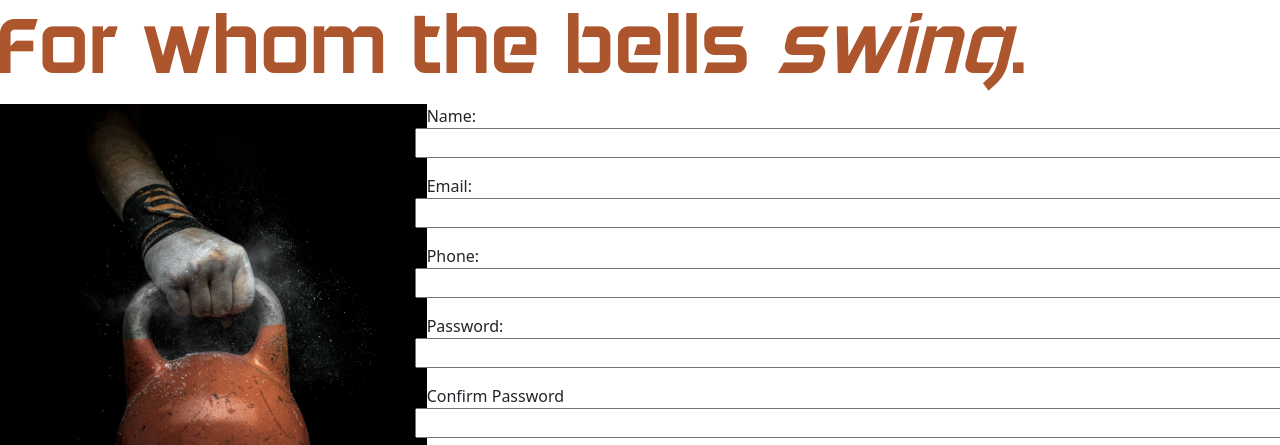
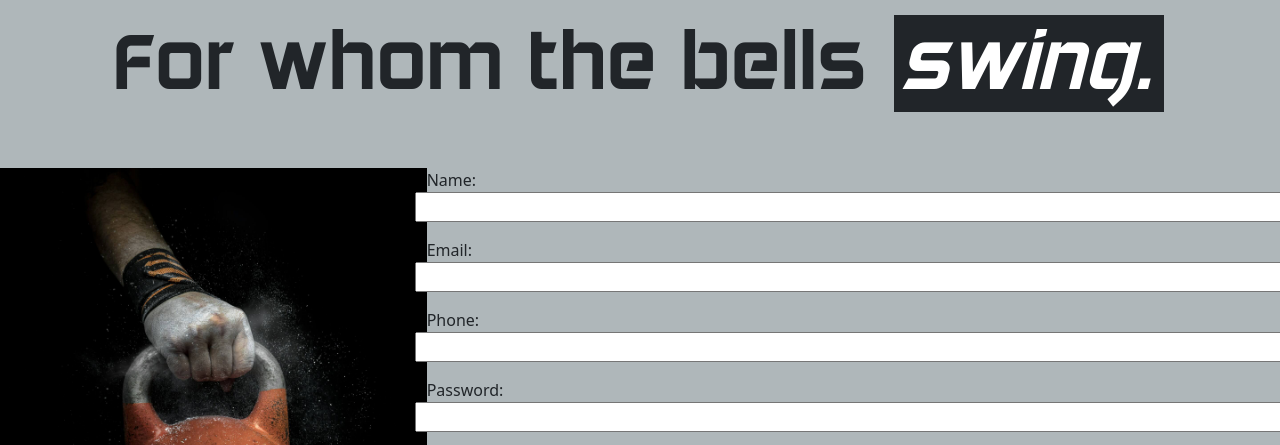
Before and after one commit to mihaly-ale/odinProject-registrationForm, a website: page index.html in a window 1280 px wide. Shown: the top 445 px of the page. Drawn offline with Linux system fonts and the light colour scheme.

Commit message:
Add styles to header and body

```diff
--- a/index.html
+++ b/index.html
@@ -24,10 +24,10 @@
 		<link rel="manifest" href="assets/favicons/site.webmanifest" />
 		<link rel="stylesheet" href="styles/css/main.css" />
 	</head>
-	<body>
-		<header>
-			<h1 class="display-1 text-secondary">
-				For whom the bells <em>swing</em>.
+	<body class="bg-light">
+		<header class="mt-2 mt-md-3 mb-4 mb-md-5">
+			<h1 class="display-1 text-dark text-center px-4">
+				For whom the bells <em class="text-bg-dark px-2">swing.</em>
 			</h1>
 		</header>
 		<img
```
Also changed, not shown: styles/scss/base/_typography.scss (line endings or trailing spaces).
